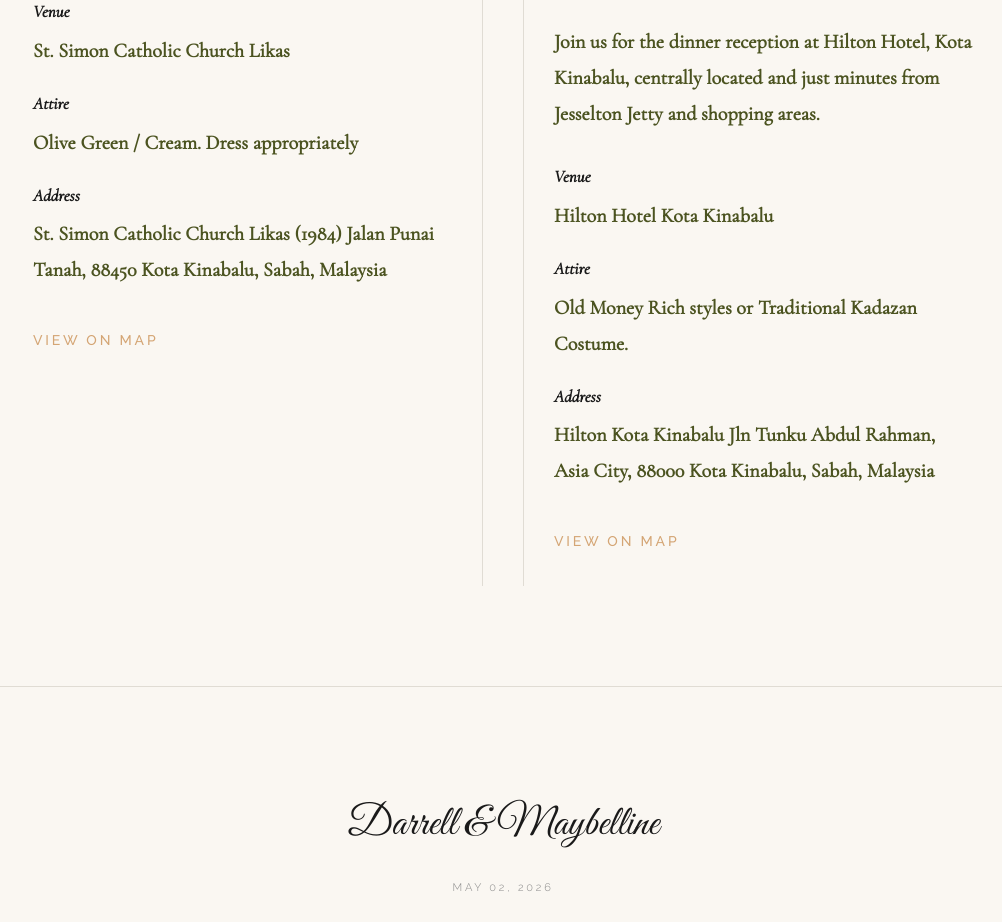
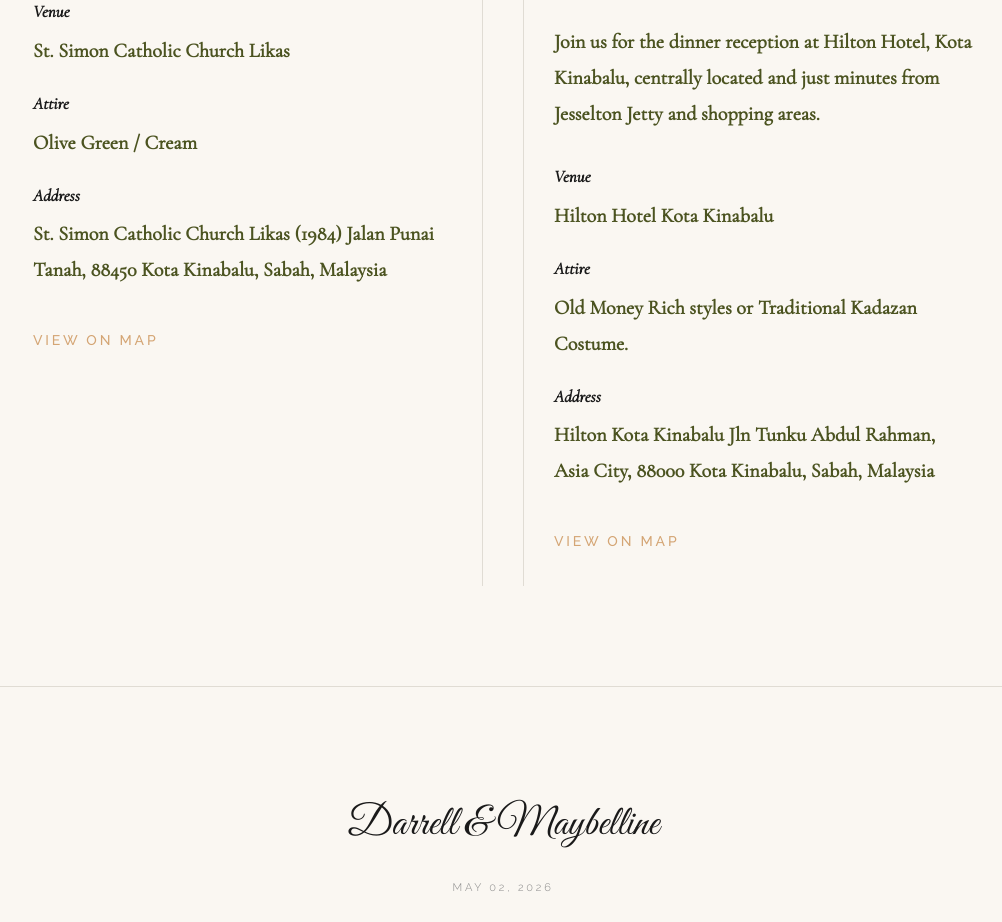
Before and after one commit to FidHackU/WeddingApp, a React (Vite) app in the folder WeddingReact/: page /schedule in a window 1280 px wide. Shown: the part 840-1762 px from the top of the page, without its empty margins (137-1139 px from the left). Built offline with nearby package versions, Linux system fonts and the light colour scheme.

Commit message:
Remove 'Dress appropriately' from Attire description

```diff
--- a/WeddingReact/src/pages/Schedule.tsx
+++ b/WeddingReact/src/pages/Schedule.tsx
@@ -27,7 +27,7 @@ export function Schedule() {
                         </div>
                         <div className="schedule-detail">
                             <h4>Attire</h4>
-                            <p>Olive Green / Cream. Dress appropriately</p>
+                            <p>Olive Green / Cream</p>
                         </div>
                         <div className="schedule-detail">
                             <h4>Address</h4>
```
